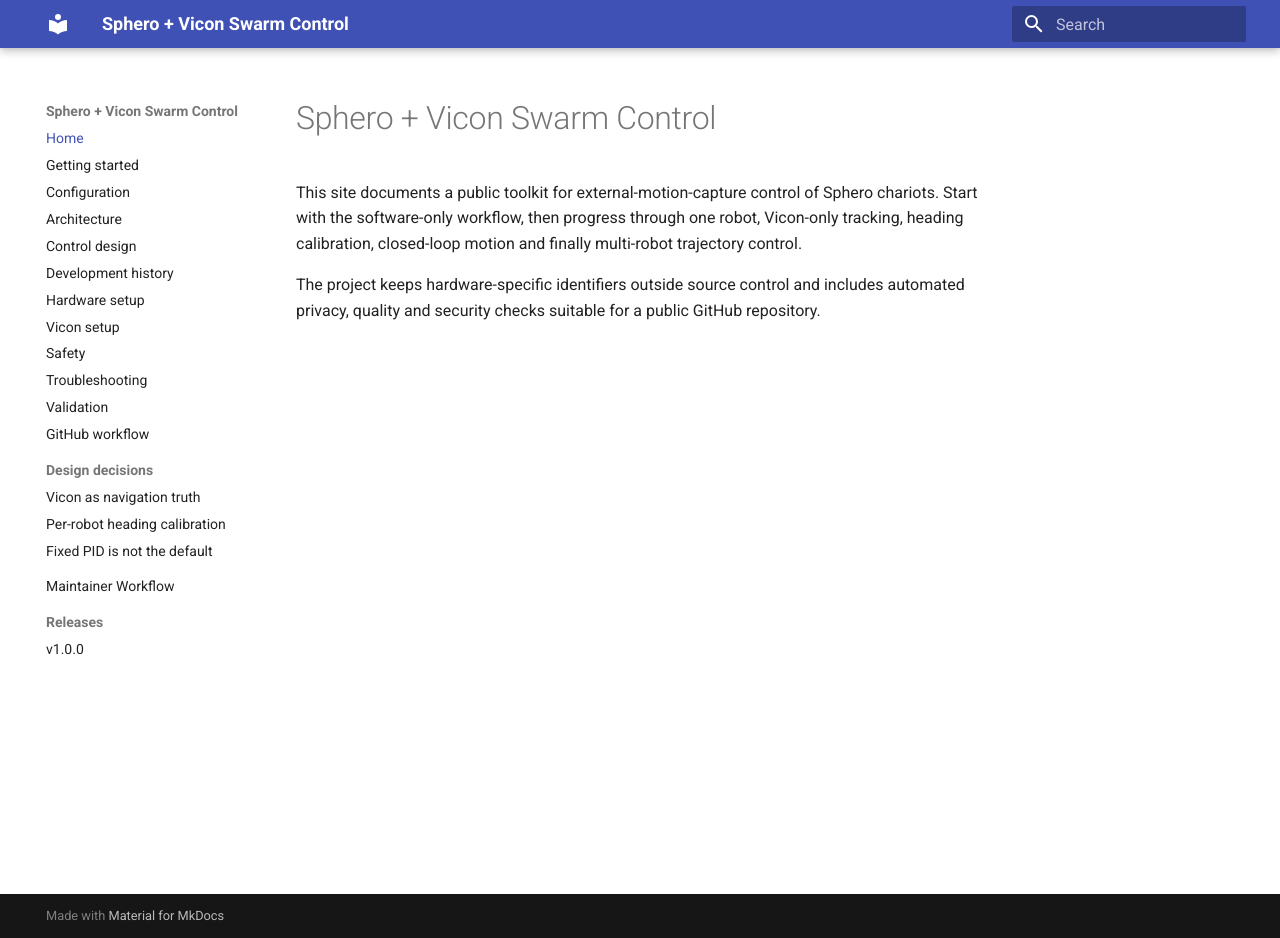
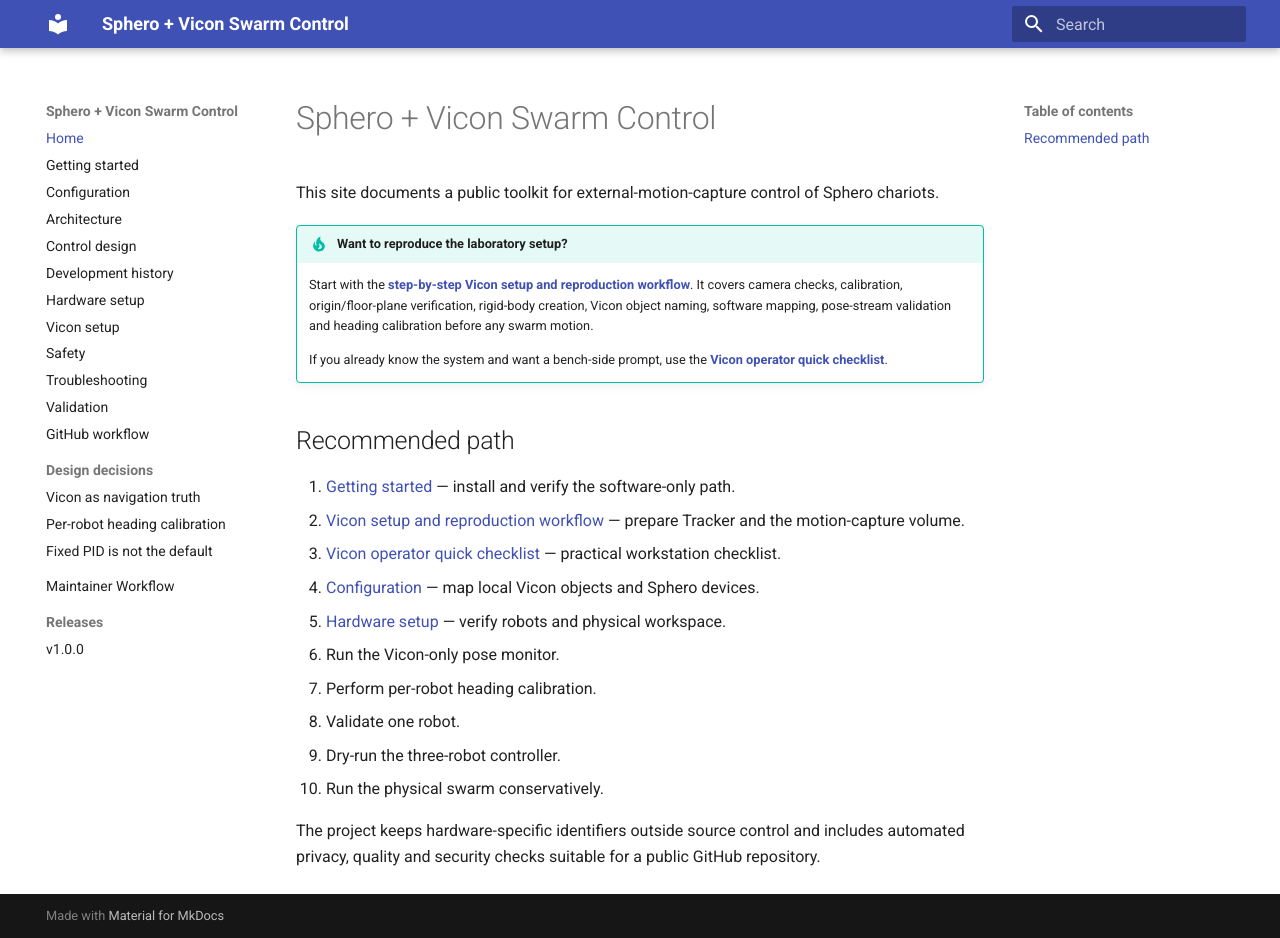
Before and after one commit to RV-crtl/sphero-vicon-swarm, an MkDocs documentation site: the page built from docs/index.md, in a window 1280 px wide and 938 px high. Built offline with MkDocs 1.6.1 and Material for MkDocs 9.7.7, drawn with Linux system fonts in a browser that asks for light colours.

Commit message:
Turn docs home into reproduction landing page

```diff
--- a/docs/index.md
+++ b/docs/index.md
@@ -1,5 +1,23 @@
 # Sphero + Vicon Swarm Control
 
-This site documents a public toolkit for external-motion-capture control of Sphero chariots. Start with the software-only workflow, then progress through one robot, Vicon-only tracking, heading calibration, closed-loop motion and finally multi-robot trajectory control.
+This site documents a public toolkit for external-motion-capture control of Sphero chariots.
+
+!!! tip "Want to reproduce the laboratory setup?"
+    Start with the **[step-by-step Vicon setup and reproduction workflow](vicon-setup.md)**. It covers camera checks, calibration, origin/floor-plane verification, rigid-body creation, Vicon object naming, software mapping, pose-stream validation and heading calibration before any swarm motion.
+
+    If you already know the system and want a bench-side prompt, use the **[Vicon operator quick checklist](vicon-operator-checklist.md)**.
+
+## Recommended path
+
+1. [Getting started](getting-started.md) — install and verify the software-only path.
+2. [Vicon setup and reproduction workflow](vicon-setup.md) — prepare Tracker and the motion-capture volume.
+3. [Vicon operator quick checklist](vicon-operator-checklist.md) — practical workstation checklist.
+4. [Configuration](configuration.md) — map local Vicon objects and Sphero devices.
+5. [Hardware setup](hardware-setup.md) — verify robots and physical workspace.
+6. Run the Vicon-only pose monitor.
+7. Perform per-robot heading calibration.
+8. Validate one robot.
+9. Dry-run the three-robot controller.
+10. Run the physical swarm conservatively.
 
 The project keeps hardware-specific identifiers outside source control and includes automated privacy, quality and security checks suitable for a public GitHub repository.
```
